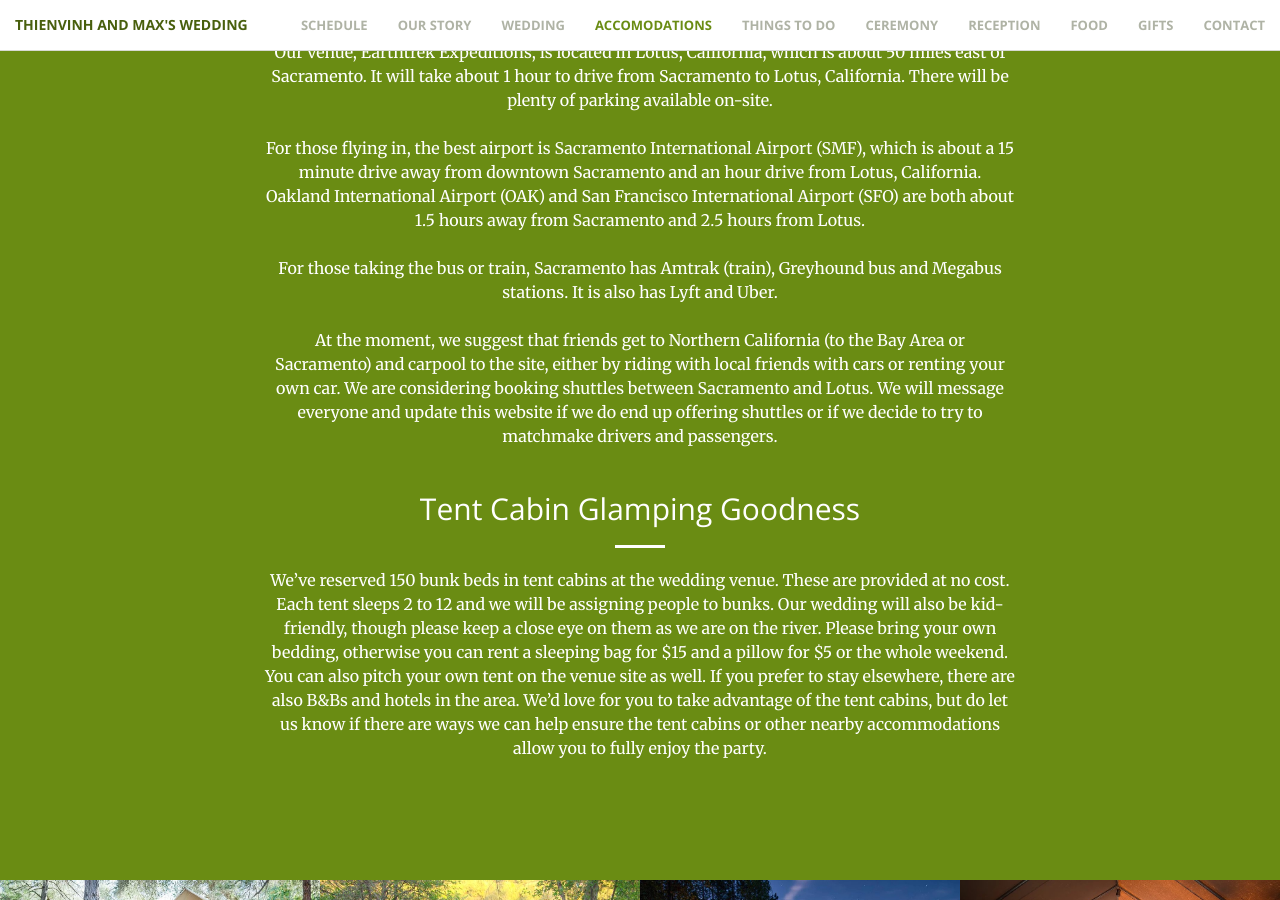
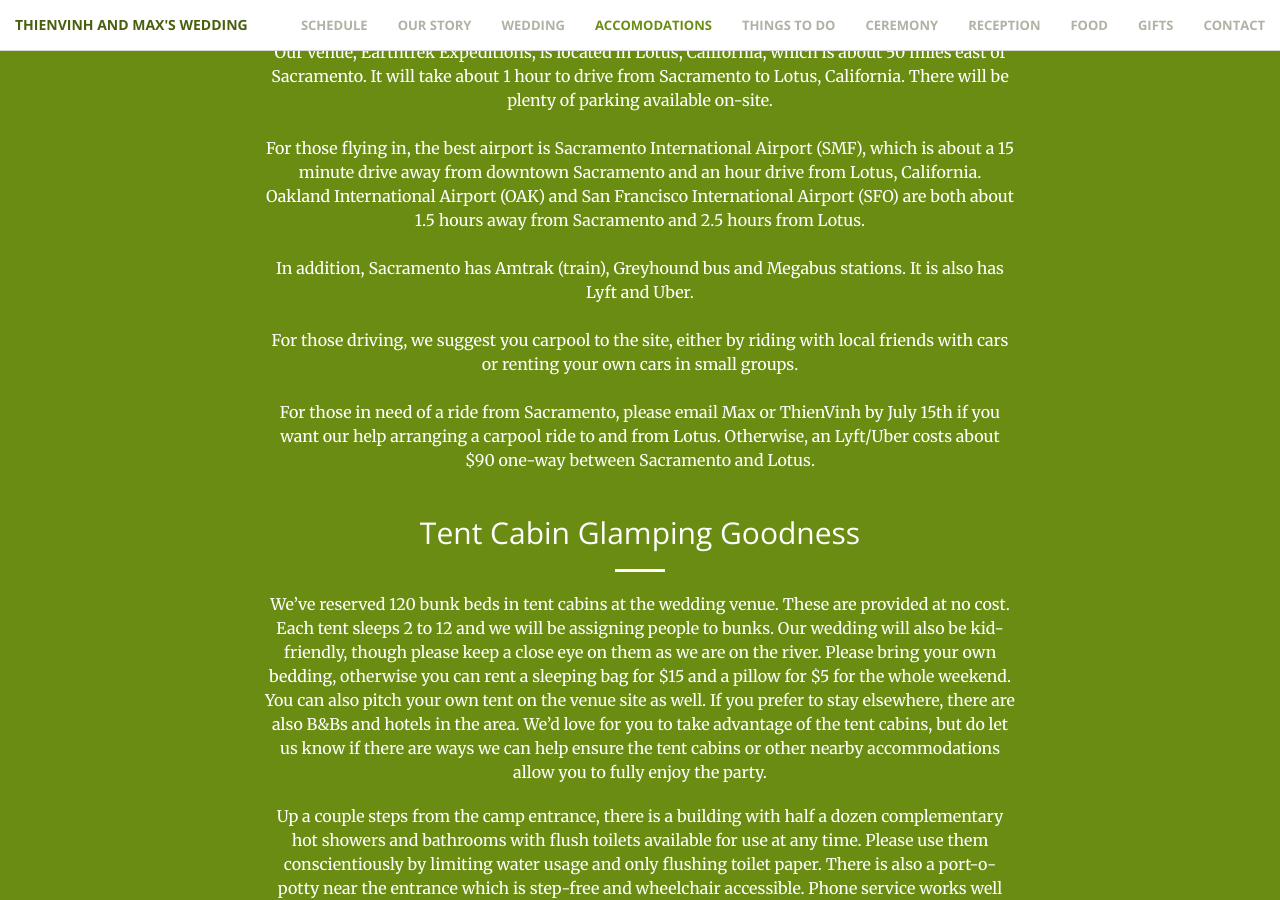
Before and after one commit to mjrich/new-website-test, a Jekyll site: the page built from index.html, in a window 1280 px wide and 900 px high, scrolled down 3994 px. Built offline with Jekyll 4.4.1, drawn with Linux system fonts in a browser that asks for light colours; some of the changed text lies outside the part shown.

Commit message:
updated hamburger and copy

```diff
--- a/_includes/accomodations.html
+++ b/_includes/accomodations.html
@@ -13,10 +13,13 @@ Our venue, Earthtrek Expeditions, is located in Lotus, California, which is abou
 For those flying in, the best airport is Sacramento International Airport (SMF), which is about a 15 minute drive away from downtown Sacramento and an hour drive from Lotus, California. Oakland International Airport (OAK) and San Francisco International Airport (SFO) are both about 1.5 hours away from Sacramento and 2.5 hours from Lotus.
 <br/>
 <br/>
-For those taking the bus or train, Sacramento has Amtrak (train), Greyhound bus and Megabus stations. It is also has Lyft and Uber.
+In addition, Sacramento has Amtrak (train), Greyhound bus and Megabus stations. It is also has Lyft and Uber.
 <br/>
 <br/>
-At the moment, we suggest that friends get to Northern California (to the Bay Area or Sacramento) and carpool to the site, either by riding with local friends with cars or renting your own car. We are considering booking shuttles between Sacramento and Lotus. We will message everyone and update this website if we do end up offering shuttles or if we decide to try to matchmake drivers and passengers.
+For those driving, we suggest you carpool to the site, either by riding with local friends with cars or renting your own cars in small groups.
+<br/>
+<br/>
+For those in need of a ride from Sacramento, please email Max or ThienVinh by July 15th if you want our help arranging a carpool ride to and from Lotus. Otherwise, an Lyft/Uber costs about $90 one-way between Sacramento and Lotus.
 <br/>
 <br/>
 
@@ -26,7 +29,10 @@ At the moment, we suggest that friends get to Northern California (to the Bay Ar
                 <hr class="light">
                 <p class="text-faded">
 
-We’ve reserved 150 bunk beds in tent cabins at the wedding venue. These are provided at no cost. Each tent sleeps 2 to 12 and we will be assigning people to bunks. Our wedding will also be kid-friendly, though please keep a close eye on them as we are on the river. Please bring your own bedding, otherwise you can rent a sleeping bag for $15 and a pillow for $5 or the whole weekend. You can also pitch your own tent on the venue site as well. If you prefer to stay elsewhere, there are also B&Bs and hotels in the area. We’d love for you to take advantage of the tent cabins, but do let us know if there are ways we can help ensure the tent cabins or other nearby accommodations allow you to fully enjoy the party.
+We’ve reserved 120 bunk beds in tent cabins at the wedding venue. These are provided at no cost. Each tent sleeps 2 to 12 and we will be assigning people to bunks. Our wedding will also be kid-friendly, though please keep a close eye on them as we are on the river. Please bring your own bedding, otherwise you can rent a sleeping bag for $15 and a pillow for $5 for the whole weekend. You can also pitch your own tent on the venue site as well. If you prefer to stay elsewhere, there are also B&Bs and hotels in the area. We’d love for you to take advantage of the tent cabins, but do let us know if there are ways we can help ensure the tent cabins or other nearby accommodations allow you to fully enjoy the party.
+              </p>
+            <p class="text-faded">
+            Up a couple steps from the camp entrance, there is a building with half a dozen complementary hot showers and bathrooms with flush toilets available for use at any time. Please use them conscientiously by limiting water usage and only flushing toilet paper. There is also a port-o-potty near the entrance which is step-free and wheelchair accessible. Phone service works well for Verizon and T-Mobile (sorry AT&T customers) but there is also free camp WiFI and charging stations around.
               </p>
 
             </div>
--- a/_includes/food.html
+++ b/_includes/food.html
@@ -5,7 +5,7 @@
                 <h2 class="section-heading">Food</h2>
                 <hr class="light">
                 <p class="text">
-                  For the reception dinner, we aim to cater to different dietary needs and restrictions, including to those who eat vegan, gluten-free, and nut-free foods.
+                  For the reception dinner, we aim to cater to different dietary needs and restrictions, including those who eat vegan, gluten-free, and nut-free foods.
                 </p>
                 <p class="text">
                   We will also offer complemetary (veg and dietary-restrictions friendly) breakfast buffets on Saturday morning and Sunday morning at EarthTrek campground. For Friday night, we'll have pizza and salad or you can eat out on your own. There are several restaurants and pubs located in very close proximity to the venue. Please also arrange your own lunches on Saturday. There will be snacks, water, beer, wine and non-alcoholic beverages available throughout the three days. Please bring any hard liquor you want to share and consume. Please check the <u><a href="#thingstodo" style="color: white">Things To Do</a></u> section for more eating options out of camp.
--- a/_includes/gifts.html
+++ b/_includes/gifts.html
@@ -23,7 +23,7 @@
                   <p class="text">
                   <strong>Sacramento Loaves and Fishes</strong> provides food, warmth, and a path home for homeless men, women, and children.
                   </p>
-                  <a href="https://sacloaves.org/donate.php" target="_blank" class="btn btn-primary btn-xl page-scroll">Loaves and Fishes Sacramento</a>
+                  <a href="https://sacloaves.org/donate.php" target="_blank" class="btn btn-primary btn-xl page-scroll">Sacramento Loaves and Fishes</a>
 
                   <hr class="primary">
                   <p></p>
--- a/_includes/thingstodo.html
+++ b/_includes/thingstodo.html
@@ -33,7 +33,7 @@
                 <p class="text">
                   Lots of beautiful river and foothill hikes, runs, and walks in the area. Most are a short walk or drive away. More from <strong>Coloma-Lotus Business Council</strong> about it.
                 </p>
-                <a href="https://www.coloma.com/recreation/hiking-running/" target="_blank" class="btn btn-primary btn-xl page-scroll">Sutter's Mill and CA gold discovery area</a>
+                <a href="https://www.coloma.com/recreation/hiking-running/" target="_blank" class="btn btn-primary btn-xl page-scroll">Hikes, Walks, & Runs</a>
 
 
                 <hr class="primary">
@@ -50,7 +50,7 @@
                 <h2 class="section-heading">Food and Drink in the Area</h2>
 
                 <p class="text">
-                Please plan on dining out after you check-in on Friday evening. There are several restaurants and pubs located in very close proximity to the venue. We will be providing breakfast and then dinner on Saturday. Please arrange your own lunches on Saturday. We will also be providing breakfast before for those departing on Sunday. There will be snacks, water, non-alcoholic and alcoholic beverages available throughout the three days. We aim to cater to different dietary needs and restrictions, including to those who eat vegan, gluten-free, and nut-free foods. Please find below a map and recommended local restaurants (courtesy of Earthtrek Expeditions).
+                We'll provide pizza, salad, and beverages as you arrive and check-in to your tent cabin on Friday evening. There are several restaurants and pubs located in very close proximity to the venue if you prefer to eat in the area instead. We will be providing camp breakfast buffet and then dinner on Saturday. Please arrange your own lunch on Saturday. We will also be providing a camp breakfast before for those departing on Sunday. There will be snacks, water, non-alcoholic and alcoholic beverages available throughout the three days. We aim to cater to different dietary needs and restrictions, including to those who eat vegan, gluten-free, and nut-free foods. Please find some recommended local restaurants (courtesy of Earthtrek Expeditions).
                 </p>
 
                 <hr class="primary">
@@ -144,7 +144,7 @@
 
                 <p class="text">Want more?
                 </p>
-                <a href="https://www.coloma.com/attractions/wineries/" target="_blank" class="btn btn-primary btn-xl page-scroll">Check out this Coloma page for more breweries and wineries</a>
+                <a href="https://www.coloma.com/attractions/wineries/" target="_blank" class="btn btn-primary btn-xl page-scroll">More breweries & wineries</a>
 
             </div>
         </div>
```
Also changed, not shown: other parts of _includes/thingstodo.html (+1 -1 lines), css/bootstrap.min.css.
